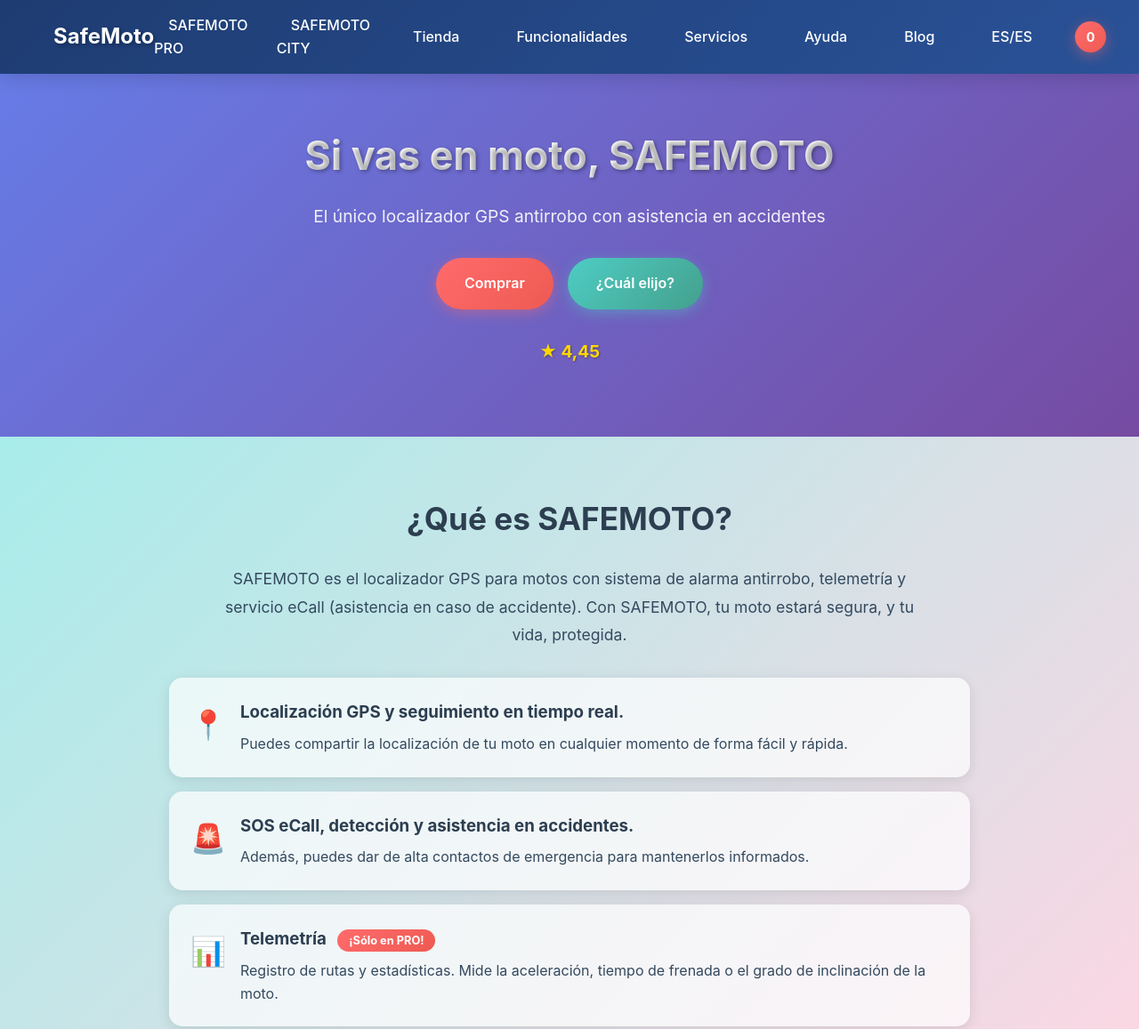
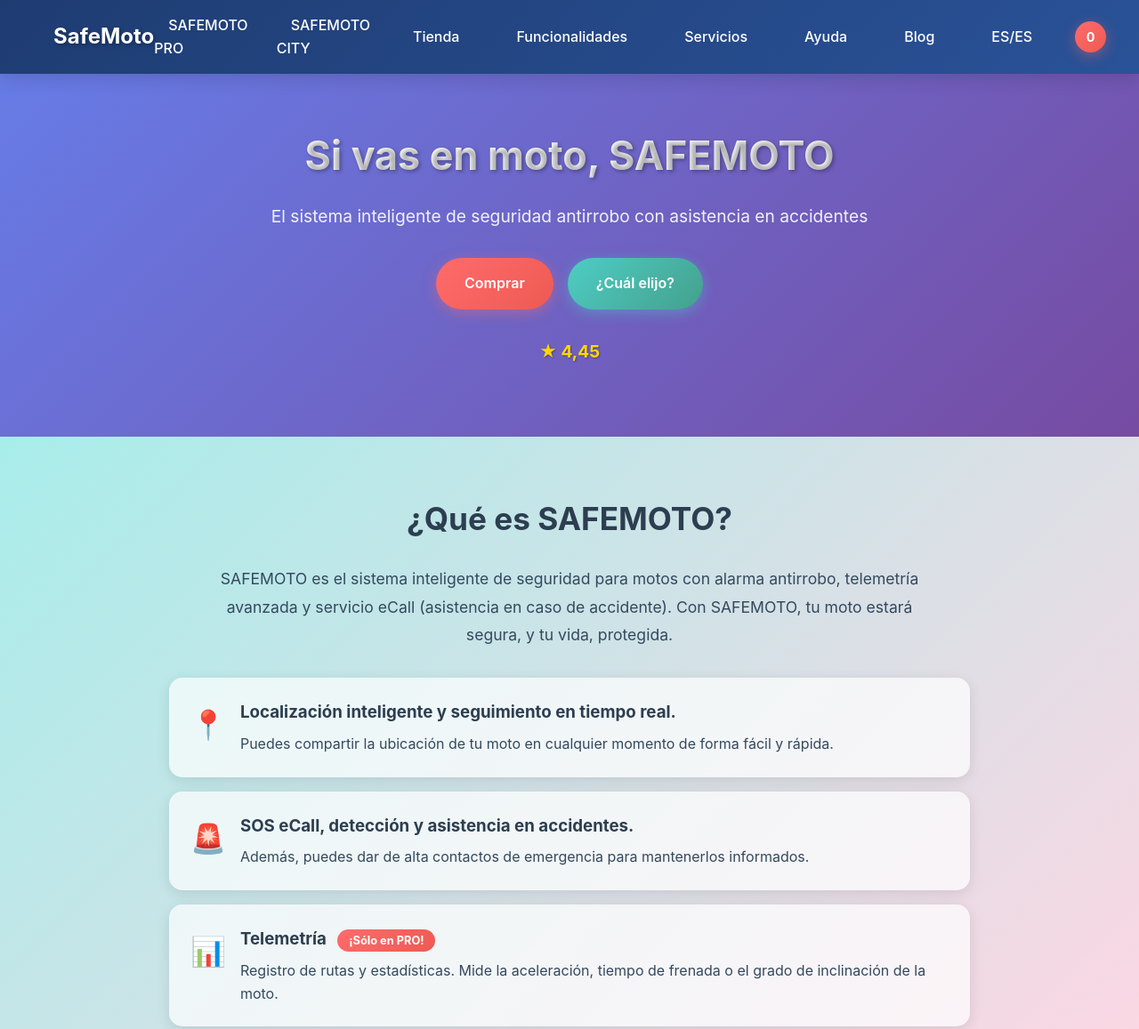
Before and after one commit to yagocz/safemoto-landing, a plain HTML site: page index.html in a window 1280 px wide. Shown: the top 1157 px of the page at 89% size. Drawn offline with Linux system fonts and the light colour scheme.

Commit message:
index.html

```diff
--- a/index.html
+++ b/index.html
@@ -509,7 +509,7 @@
     <section class="hero">
         <div class="container">
             <h1>Si vas en moto, SAFEMOTO</h1>
-            <p class="tagline">El único localizador GPS antirrobo con asistencia en accidentes</p>
+            <p class="tagline">El sistema inteligente de seguridad antirrobo con asistencia en accidentes</p>
             <div class="hero-buttons">
                 <a href="#planes" class="btn-primary">Comprar</a>
                 <a href="#planes" class="btn-secondary">¿Cuál elijo?</a>
@@ -523,14 +523,14 @@
         <div class="container">
             <h2>¿Qué es SAFEMOTO?</h2>
             <p class="description">
-                SAFEMOTO es el localizador GPS para motos con sistema de alarma antirrobo, telemetría y servicio eCall (asistencia en caso de accidente). Con SAFEMOTO, tu moto estará segura, y tu vida, protegida.
+                SAFEMOTO es el sistema inteligente de seguridad para motos con alarma antirrobo, telemetría avanzada y servicio eCall (asistencia en caso de accidente). Con SAFEMOTO, tu moto estará segura, y tu vida, protegida.
             </p>
             <ul class="features-list">
                 <li>
                     <div class="feature-icon">📍</div>
                     <div class="feature-content">
-                        <h3>Localización GPS y seguimiento en tiempo real.</h3>
-                        <p>Puedes compartir la localización de tu moto en cualquier momento de forma fácil y rápida.</p>
+                        <h3>Localización inteligente y seguimiento en tiempo real.</h3>
+                        <p>Puedes compartir la ubicación de tu moto en cualquier momento de forma fácil y rápida.</p>
                     </div>
                 </li>
                 <li>
@@ -563,7 +563,7 @@
             </div>
 
             <div class="key-feature">
-                <h3>Sistema de alarma antirrobo con localización en tiempo real.</h3>
+                <h3>Sistema de alarma antirrobo con localización inteligente en tiempo real.</h3>
                 <p>En caso de intento de robo, tu SAFEMOTO te avisará a través de la aplicación. Si tienes contratado <span class="highlight">SAFEMOTO PHONE</span>, te llamaremos para avisarte.</p>
                 <a href="#" class="more-info">Más info</a>
             </div>
@@ -587,7 +587,7 @@
                     <h4 style="color: #333; margin-bottom: 1rem;">SAFEMOTO CITY</h4>
                     <div class="plan-price">S/. 120/mes</div>
                     <ul class="plan-features">
-                        <li>Localización GPS en tiempo real</li>
+                        <li>Localización inteligente en tiempo real</li>
                         <li>Sistema de alarma antirrobo</li>
                         <li>Servicio eCall de emergencia</li>
                         <li>Alertas por SMS y app móvil</li>
```
